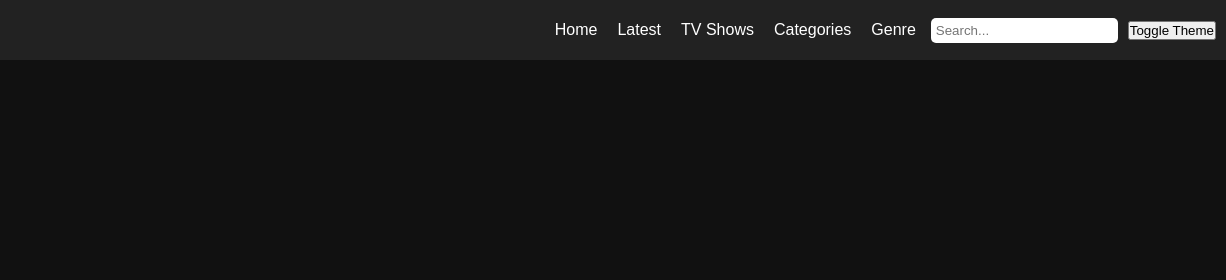
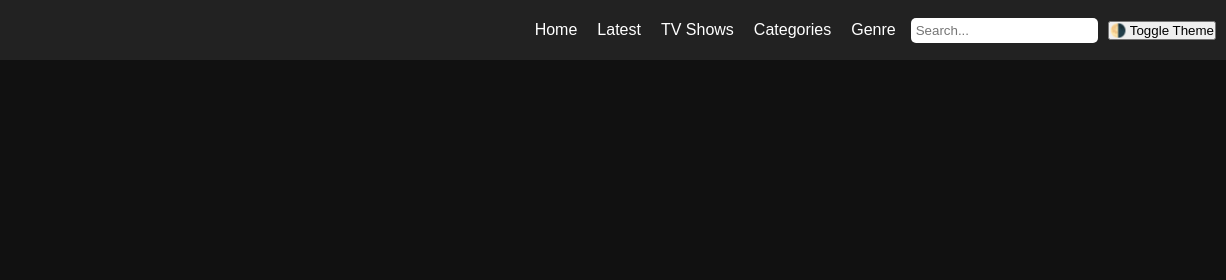
Before and after one commit to Philic19/moviesite, a plain HTML site: page my-website/index.html in a window 1280 px wide. Shown: the top 280 px of the page, 54-1280 px from the left. Drawn offline with Linux system fonts and the light colour scheme; no server answers.

Commit message:
Update index.html

```diff
--- a/my-website/index.html
+++ b/my-website/index.html
@@ -21,7 +21,7 @@
       <a href="categories.html">Categories</a>
       <a href="genre.html">Genre</a>
       <input type="text" class="search-bar" placeholder="Search..." onfocus="openSearchModal()" />
-      <button id="theme-toggle">Toggle Theme</button>
+      <button id="theme-toggle">🌗 Toggle Theme</button>
     </div>
   </div>
 
```
